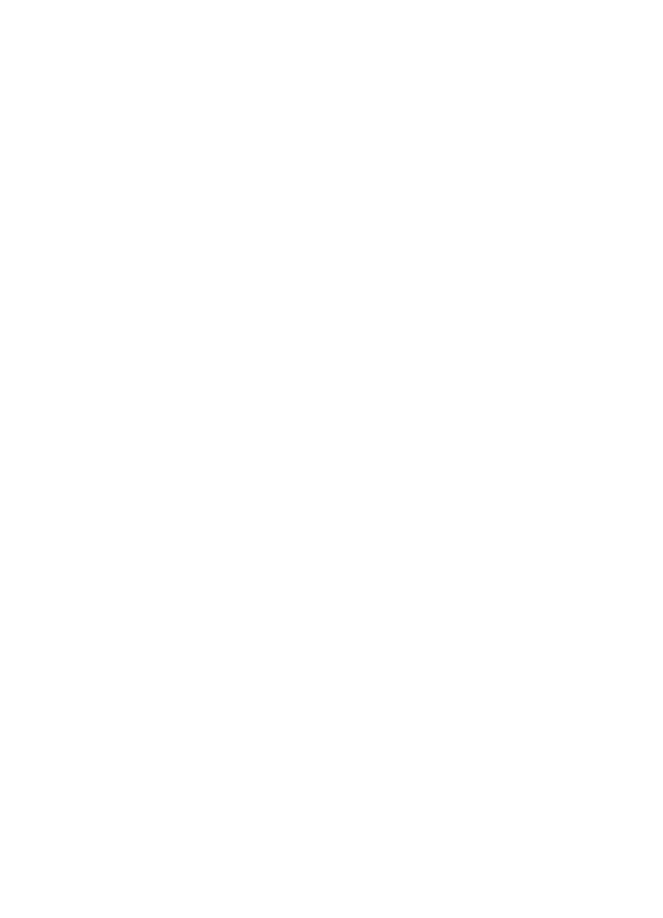
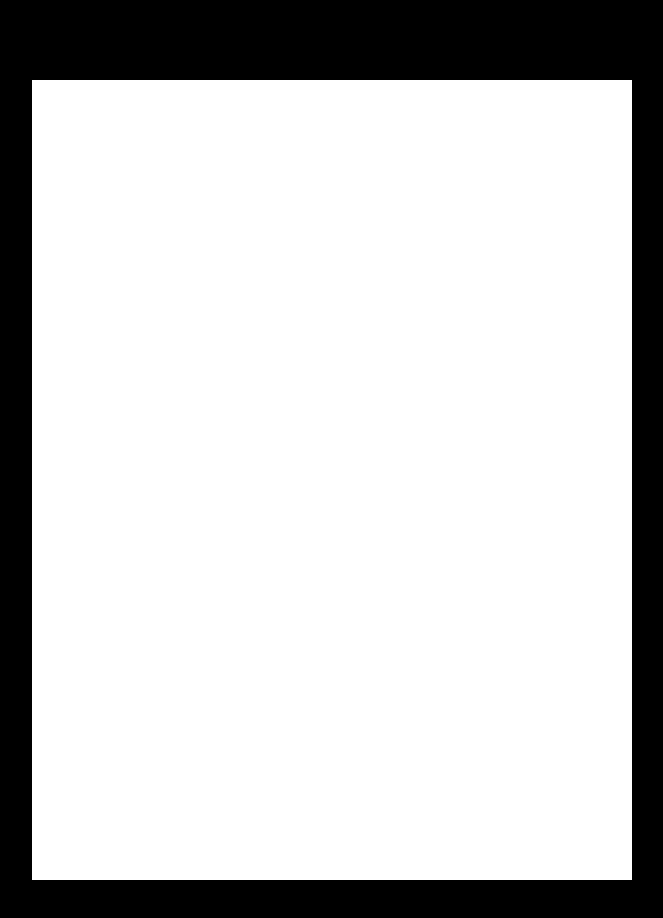
Before and after one commit to Maartenf/Jump-Game, a plain HTML site: page index.html in a window 1280 px wide. Shown: the whole page, without its empty margins (308-971 px from the left). Before the commit the page ends 800 px from the top, so only its background shows below. Drawn offline with Linux system fonts and the light colour scheme.

Commit message:
Add canvas and basic CSS

```diff
--- a/index.html
+++ b/index.html
@@ -2,9 +2,20 @@
 <html>
 	<head>
 		<title>Jump Game</title>
+		<style>
+			html {
+				background-color: black;
+			}
+			#canvas {
+				/*Center canvas horizontally*/
+				margin: 80px auto;
+				display: block;
+				background-color: white;
+			}
+		</style>
 	</head>
 	<body>
-		<canvas id="canvas" width="400" height="600">
+		<canvas id="canvas" width="600" height="800">
 			Your browser doesn't support HTML5
 		</canvas>
 	</body>
```
